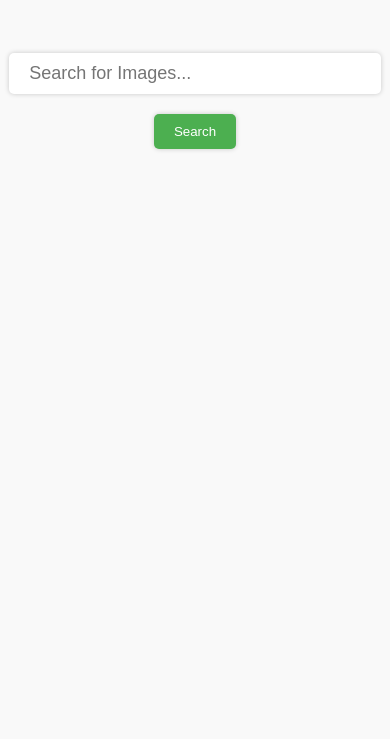
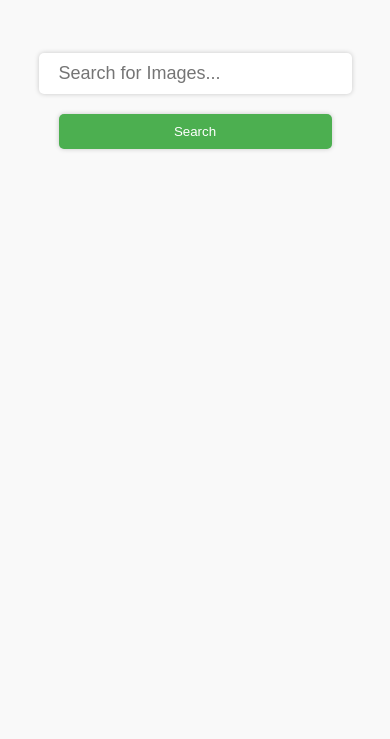
Before and after one commit to AdeJosephdon/Image-Search-App, a plain HTML site: page Index.html in a window 390 px wide. Shown: the part 105-844 px from the top of the page. Drawn offline with Linux system fonts and the light colour scheme.

Commit message:
I made the web application responsive and also added a readme file.

```diff
--- a/style.css
+++ b/style.css
@@ -118,9 +118,14 @@ form{
         }
     form {
         flex-direction: column;
+        width: 100%;
     }
     #search-input{
         margin-bottom: 20px;
-        width: 85%;
+        width: 70%;
+    }
+    form button{
+        /* margin-bottom: 20px; */
+        width: 70%;
     }
 }
```
Also changed, not shown: Index.html (+1 -18 lines), 1 other file.
